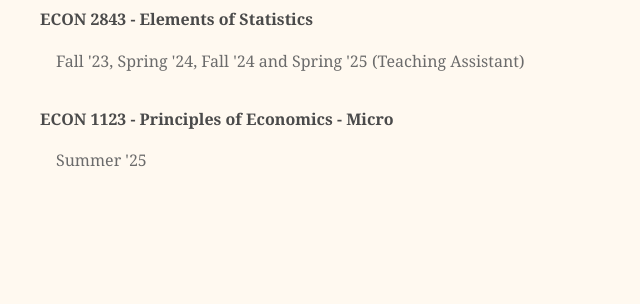
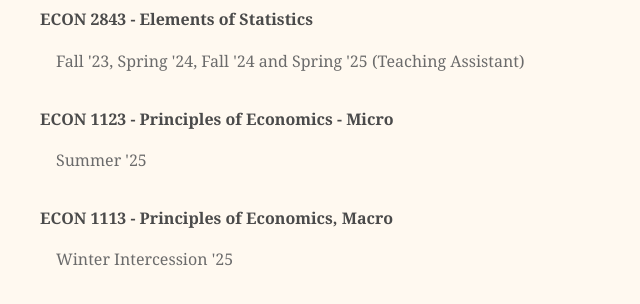
Before and after one commit to sumedharay/sumedharay.github.io, a plain HTML site: page teaching.html in a window 1280 px wide. Shown: the part 174-478 px from the top of the page, without its empty margins (0-640 px from the left). Drawn offline with Linux system fonts and the light colour scheme.

Commit message:
Update teaching.html

```diff
--- a/teaching.html
+++ b/teaching.html
@@ -24,6 +24,10 @@
             <p><strong>ECON 1123 - Principles of Economics - Micro</strong></p>
             <p class="course-details">Summer '25</p>
         </div>
+         <div class="course">
+            <p><strong>ECON 1113 - Principles of Economics, Macro</strong></p>
+            <p class="course-details">Winter Intercession '25</p>
+        </div>
     </div>
 </body>
 </html>
```
